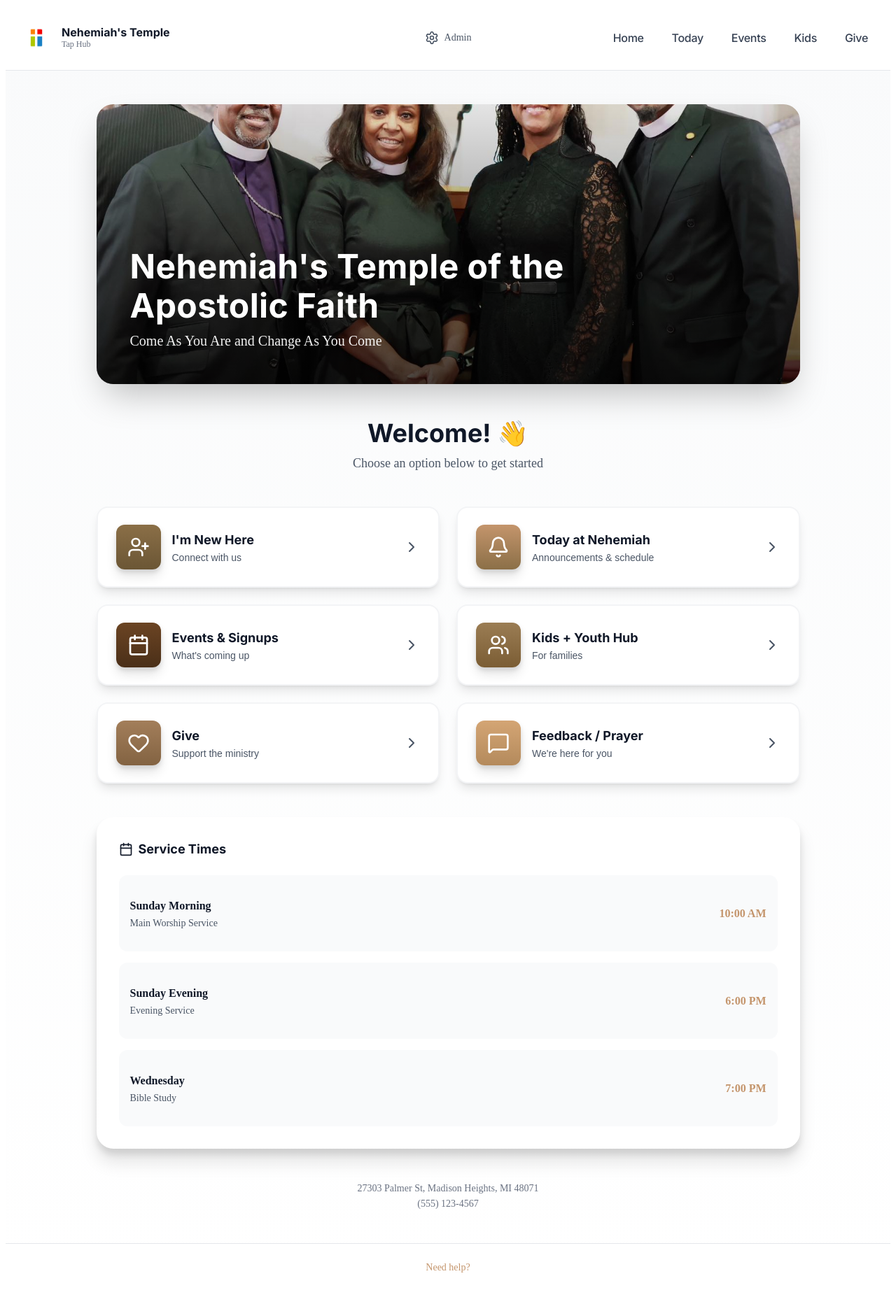
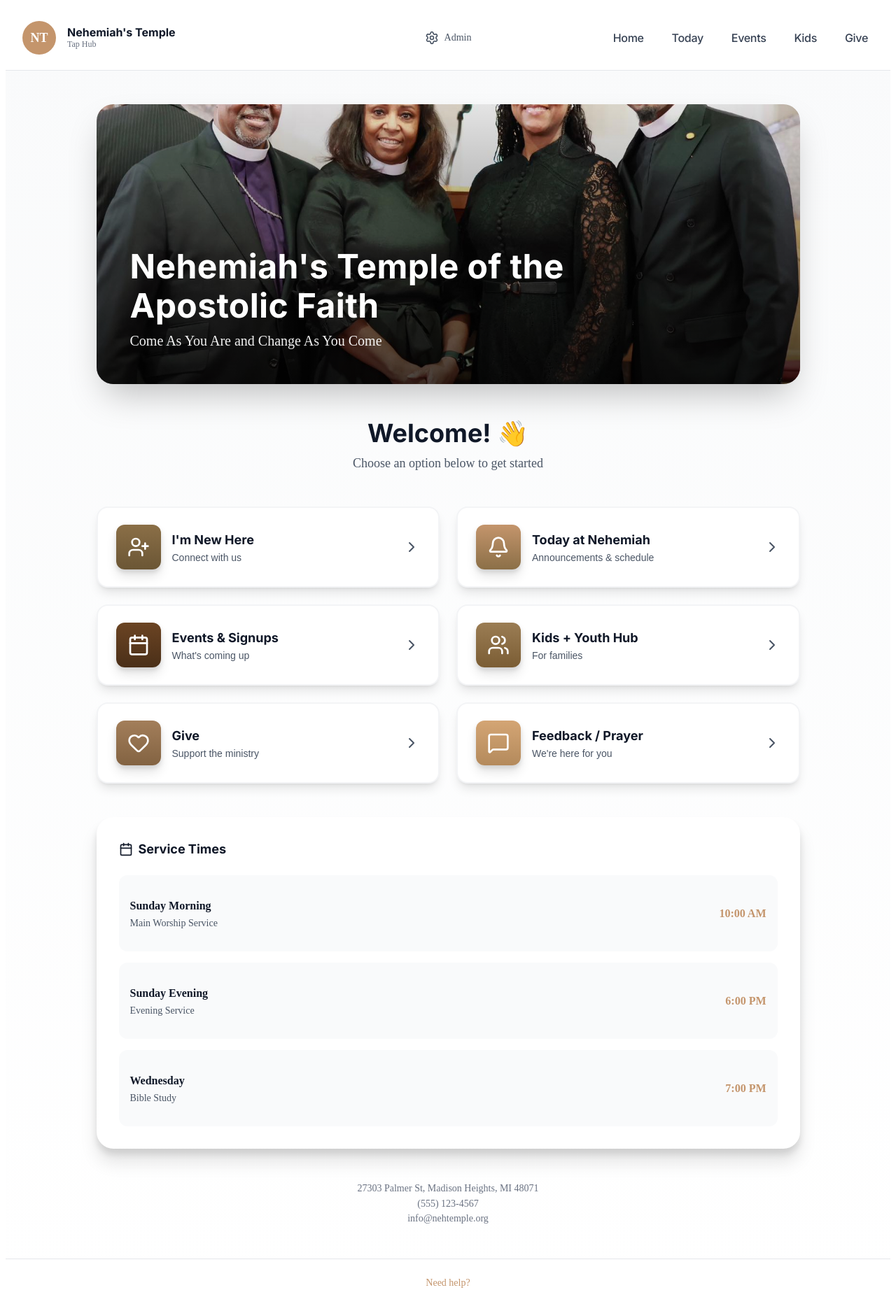
Before and after one commit to jeffmorris1993/TapHub, a React (Vite) app in the folder frontend/: page / in a window 1280 px wide. Shown: the whole page at 70% size. Before the commit the page ends 1852 px from the top, so only its background shows below. Built offline with nearby package versions, Linux system fonts and the light colour scheme.

Commit message:
Fixed tests

```diff
--- a/frontend/src/components/ContactInfo/ContactInfo.styles.ts
+++ b/frontend/src/components/ContactInfo/ContactInfo.styles.ts
@@ -29,6 +29,44 @@ export const PhoneText = styled.p`
   line-height: ${({ theme }) => theme.typography.lineHeight.tight};
 `;
 
+export const PhoneLink = styled.a`
+  font-size: ${({ theme }) => theme.typography.fontSize.sm};
+  color: ${({ theme }) => theme.colors.textTertiary};
+  margin: 0;
+  line-height: ${({ theme }) => theme.typography.lineHeight.tight};
+  text-decoration: none;
+  transition: color ${({ theme }) => theme.transitions.fast};
+
+  &:hover {
+    color: ${({ theme }) => theme.colors.primary};
+  }
+
+  &:focus {
+    outline: 2px solid ${({ theme }) => theme.colors.interactive};
+    outline-offset: 2px;
+    border-radius: ${({ theme }) => theme.radii.sm};
+  }
+`;
+
+export const EmailLink = styled.a`
+  font-size: ${({ theme }) => theme.typography.fontSize.sm};
+  color: ${({ theme }) => theme.colors.textTertiary};
+  margin: 0;
+  line-height: ${({ theme }) => theme.typography.lineHeight.tight};
+  text-decoration: none;
+  transition: color ${({ theme }) => theme.transitions.fast};
+
+  &:hover {
+    color: ${({ theme }) => theme.colors.primary};
+  }
+
+  &:focus {
+    outline: 2px solid ${({ theme }) => theme.colors.interactive};
+    outline-offset: 2px;
+    border-radius: ${({ theme }) => theme.radii.sm};
+  }
+`;
+
 export const ContactLink = styled.a`
   display: inline-block;
   font-size: ${({ theme }) => theme.typography.fontSize.lg};
--- a/frontend/src/components/ContactInfo/ContactInfo.tsx
+++ b/frontend/src/components/ContactInfo/ContactInfo.tsx
@@ -3,7 +3,8 @@ import {
   ContactContainer,
   ContactContent,
   AddressText,
-  PhoneText,
+  PhoneLink,
+  EmailLink,
 } from './ContactInfo.styles';
 
 export interface ContactInfoProps {
@@ -11,13 +12,19 @@ export interface ContactInfoProps {
 }
 
 export const ContactInfo: React.FC<ContactInfoProps> = ({ contact }) => {
+  // Format phone number for tel: link (remove non-digits)
+  const phoneDigits = contact.phone.replace(/\D/g, '');
+
   return (
     <ContactContainer>
       <ContactContent>
         <AddressText>
           {contact.address.street}, {contact.address.cityStateZip}
         </AddressText>
-        <PhoneText>{contact.phone}</PhoneText>
+        <PhoneLink href={`tel:${phoneDigits}`}>{contact.phone}</PhoneLink>
+        {contact.email && (
+          <EmailLink href={`mailto:${contact.email}`}>{contact.email}</EmailLink>
+        )}
       </ContactContent>
     </ContactContainer>
   );
--- a/frontend/src/components/Header/Header.styles.ts
+++ b/frontend/src/components/Header/Header.styles.ts
@@ -50,6 +50,24 @@ export const LogoImage = styled.img`
   border-radius: ${({ theme }) => theme.radii.full};
   object-fit: cover;
   flex-shrink: 0;
+`;
+
+export const LogoCircle = styled.div`
+  width: 48px;
+  height: 48px;
+  border-radius: ${({ theme }) => theme.radii.full};
+  background: ${({ theme }) => theme.colors.primary};
+  display: flex;
+  align-items: center;
+  justify-content: center;
+  flex-shrink: 0;
+`;
+
+export const LogoText = styled.span`
+  font-size: ${({ theme }) => theme.typography.fontSize.lg};
+  font-weight: ${({ theme }) => theme.typography.fontWeight.bold};
+  color: ${({ theme }) => theme.colors.textOnPrimary};
+  line-height: 1;
 `;
 
 export const ChurchInfo = styled.div`
--- a/frontend/src/components/Header/Header.tsx
+++ b/frontend/src/components/Header/Header.tsx
@@ -3,7 +3,8 @@ import {
   HeaderContainer,
   HeaderContent,
   LogoSection,
-  LogoImage,
+  LogoCircle,
+  LogoText,
   ChurchInfo,
   ChurchName,
   AppName,
@@ -19,7 +20,9 @@ export const Header = () => {
     <HeaderContainer>
       <HeaderContent>
         <LogoSection to="/" aria-label="Nehemiah's Temple home">
-          <LogoImage src="/neh_temple_logo.jpg" alt="Nehemiah's Temple" />
+          <LogoCircle>
+            <LogoText>NT</LogoText>
+          </LogoCircle>
           <ChurchInfo>
             <ChurchName>Nehemiah's Temple</ChurchName>
             <AppName>Tap Hub</AppName>
--- a/frontend/src/components/NavigationCard/NavigationCard.tsx
+++ b/frontend/src/components/NavigationCard/NavigationCard.tsx
@@ -35,7 +35,7 @@ export const NavigationCard: React.FC<NavigationCardProps> = ({
   const IconComponent = iconComponents[icon as keyof typeof iconComponents];
 
   return (
-    <CardContainer onClick={onClick} aria-label={`${title}: ${subtitle}`}>
+    <CardContainer onClick={onClick} aria-label={`${title}: ${subtitle}`} data-icon={icon}>
       <IconWrapper $gradientIndex={gradientIndex}>
         {IconComponent && <IconComponent size={32} color="white" aria-hidden="true" />}
       </IconWrapper>
```
Also changed, not shown: 2 other files (tests, documents, lock files or other folders).
